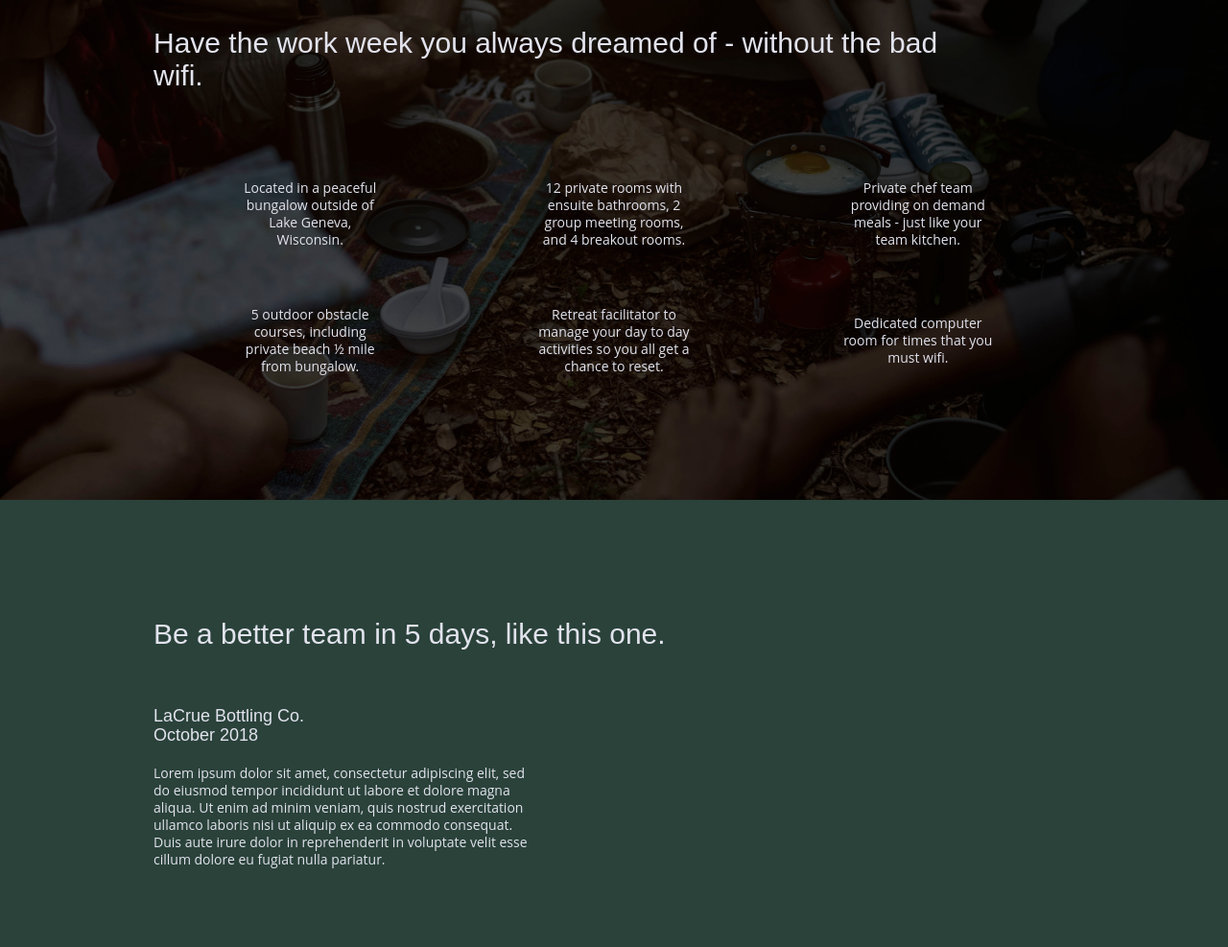
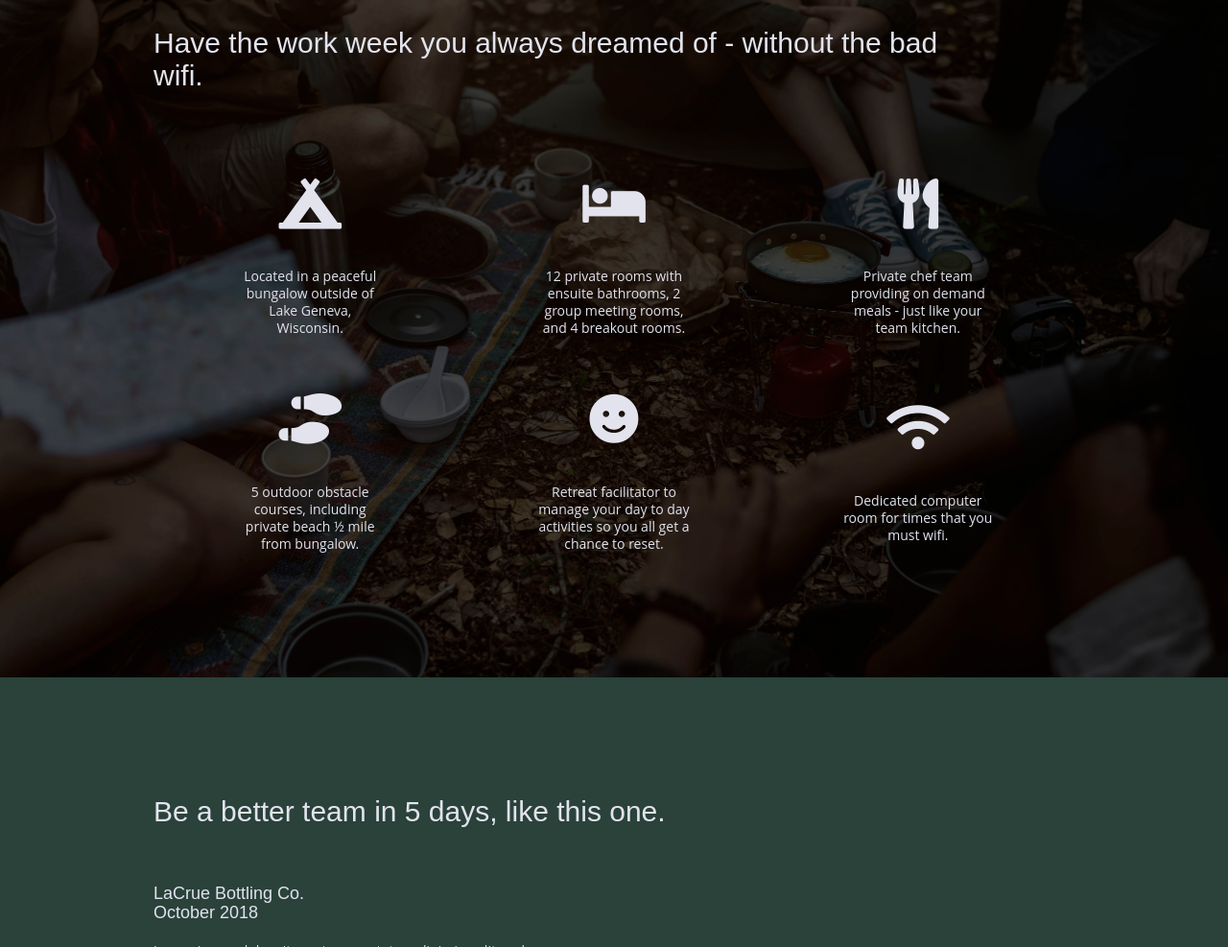
Before and after one commit to wickerkm/unplugged-retreat, a website built with Parcel: page index.html in a window 1280 px wide. Shown: the part 1018-2005 px from the top of the page at 96% size. Built offline with nearby package versions, Linux system fonts and the light colour scheme.

Commit message:
fontawesome additions

```diff
--- a/css/main.css
+++ b/css/main.css
@@ -304,6 +304,11 @@ input[type=button] {
   justify-content: center;
   align-items: center;
   flex-flow: row wrap;
+}
+
+.features i {
+  font-size: 3.75em;
+  margin-bottom: 40px;
 }
 
 .features p {
--- a/index.html
+++ b/index.html
@@ -16,6 +16,7 @@
   <link rel="apple-touch-icon" href="icon.png">
   <!-- Place favicon.ico in the root directory -->
 
+  <link rel="stylesheet" href="https://use.fontawesome.com/releases/v5.14.0/css/all.css" integrity="sha384-HzLeBuhoNPvSl5KYnjx0BT+WB0QEEqLprO+NBkkk5gbc67FTaL7XIGa2w1L0Xbgc" crossorigin="anonymous">
   <link rel="stylesheet" href="css/normalize.css">
   <link rel="stylesheet" href="css/main.css">
 
@@ -67,6 +68,7 @@
         <div class="features-items">
           <article>
             <p class="fontawesome-icon">
+              <i class="fas fa-campground"></i>
             </p>
             <p class="features-item-description">
               Located in a peaceful bungalow outside of Lake Geneva, Wisconsin.
@@ -74,6 +76,7 @@
           </article>
           <article>
             <p class="fontawesome-icon">
+              <i class="fas fa-bed"></i>
             </p>
             <p class="features-item-description">
               12 private rooms with ensuite bathrooms, 2 group meeting rooms, and 4 breakout rooms.
@@ -81,6 +84,7 @@
           </article>
           <article>
             <p class="fontawesome-icon">
+              <i class="fas fa-utensils"></i>
             </p>
             <p class="features-item-description">
               Private chef team providing on demand meals - just like your team kitchen.
@@ -88,6 +92,7 @@
           </article>
           <article>
             <p class="fontawesome-icon">
+              <i class="fas fa-shoe-prints"></i>
             </p>
             <p class="features-item-description">
               5 outdoor obstacle courses, including private beach ½ mile from bungalow.
@@ -95,6 +100,7 @@
           </article>
           <article>
             <p class="fontawesome-icon">
+              <i class="fas fa-smile"></i>
             </p>
             <p class="features-item-description">
               Retreat facilitator to manage your day to day activities so you all get a chance to reset.
@@ -102,6 +108,7 @@
           </article>
           <article>
             <p class="fontawesome-icon">
+              <i class="fas fa-wifi"></i>
             </p>
             <p class="features-item-description">
               Dedicated computer room for times that you must wifi.
```
Also changed, not shown: about/index.html (+1 -0 lines), faq/index.html (+1 -0 lines).
